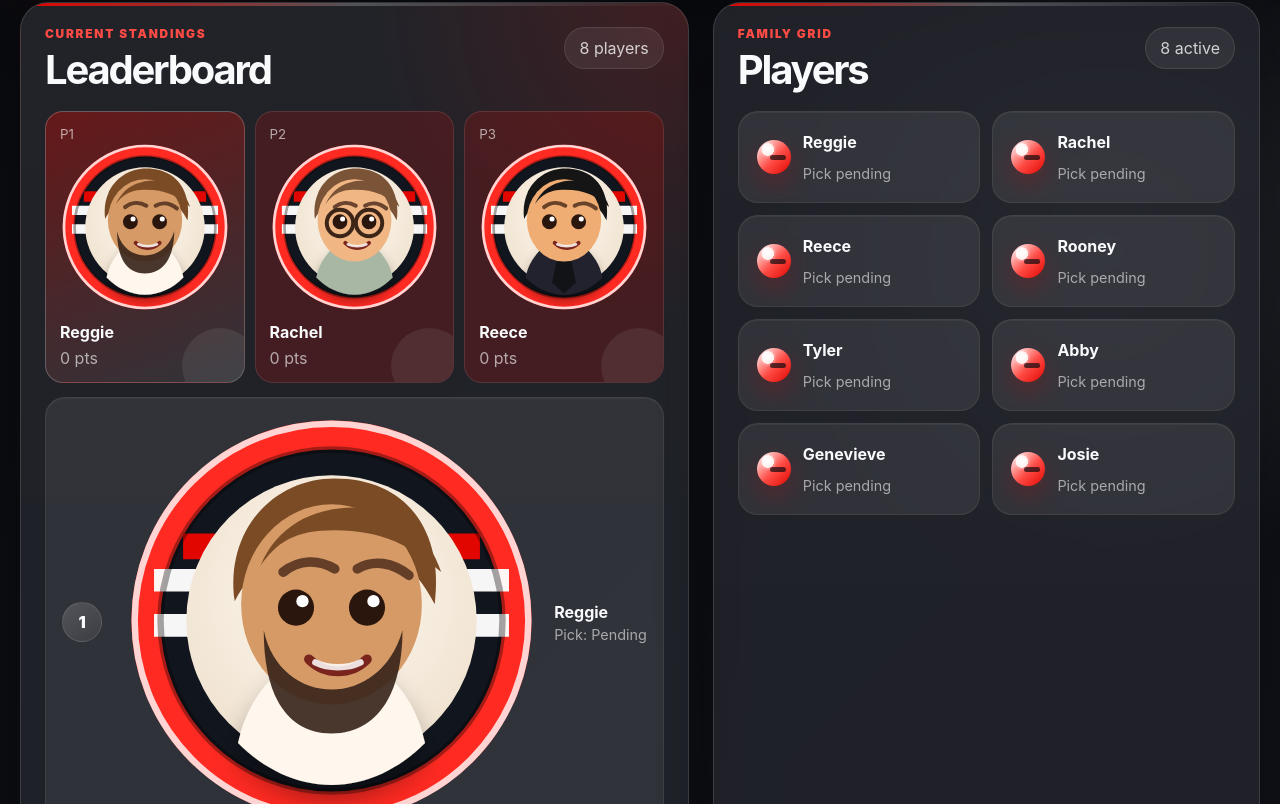
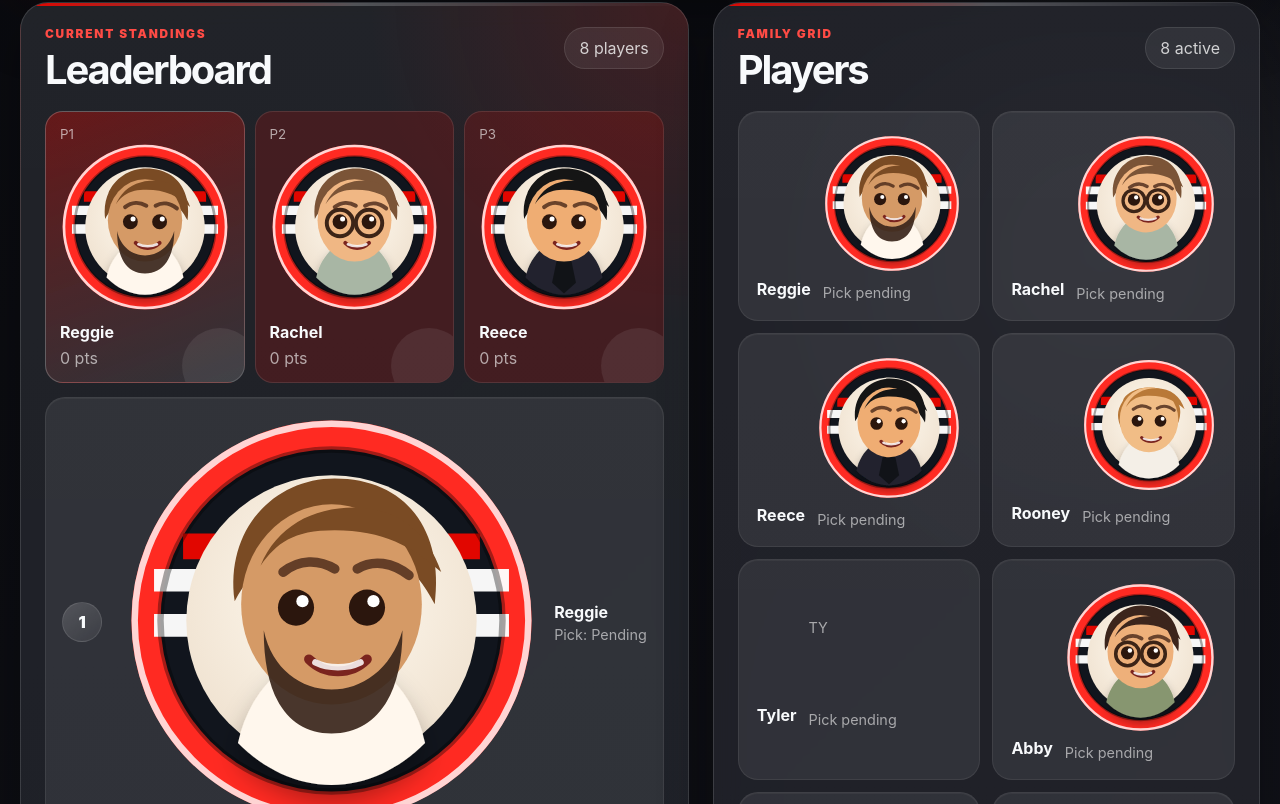
Before and after one commit to Lechefrio/Terminal---New-Terminal, a React (Vite) app in the folder f1-pick-10th-v2/: page / in a window 1280 px wide. Shown: the part 856-1660 px from the top of the page. Built offline with nearby package versions, Linux system fonts and the light colour scheme; no server answers.

Commit message:
Show player avatars in family grid

```diff
--- a/f1-pick-10th-v2/src/components/PlayerCards.jsx
+++ b/f1-pick-10th-v2/src/components/PlayerCards.jsx
@@ -1,4 +1,5 @@
 import DriverAvatar from "./DriverAvatar";
+import PlayerAvatar from "./PlayerAvatar";
 
 const fallbackPlayers = [
   { name: "Reggie", status: "Active" },
@@ -41,7 +42,7 @@ export default function PlayerCards({ players = [], leaderboard = [] }) {
 
           return (
             <article className={`player-card ${pending ? "player-card-pending" : "player-card-picked"}`} key={`${name}-${index}`}>
-              <div className="helmet-dot" />
+              <PlayerAvatar name={name} size="md" />
               <strong>{name}</strong>
               <span className="player-pick-line">
                 {pending ? null : <DriverAvatar name={pick} size="sm" />}
```
